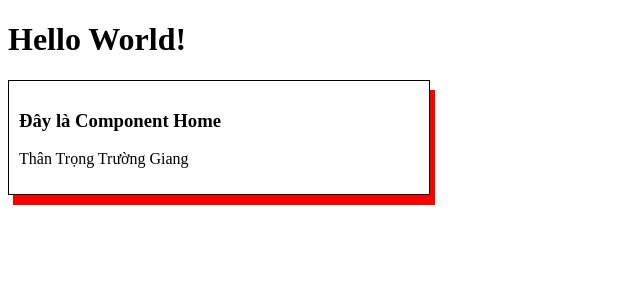
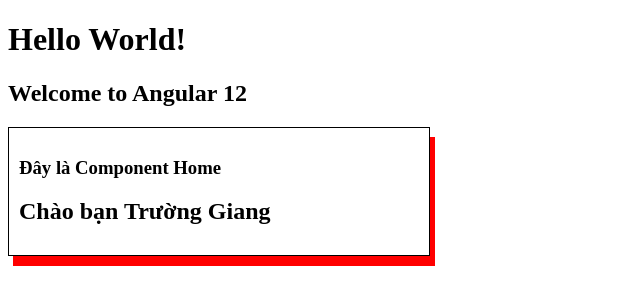
Before and after one commit to tyangk1/Angular12, an Angular app: page / in a window 1280 px wide. Shown: the top 304 px of the page, without its empty margins (0-640 px from the left). Built offline with nearby package versions, Linux system fonts and the light colour scheme.

Commit message:
Data Binding

```diff
--- a/src/app/app.component.html
+++ b/src/app/app.component.html
@@ -1,2 +1,3 @@
 <h1>Hello World!</h1>
+<h2>Welcome to Angular 12</h2>
 <app-home></app-home>
--- a/src/app/home/home.component.html
+++ b/src/app/home/home.component.html
@@ -1,4 +1,4 @@
 <div class="test">
-<h3>Đây là Component Home</h3>
-<p>Thân Trọng Trường Giang</p>
+  <h3>Đây là Component Home</h3>
+  <h2>Chào bạn {{name}}</h2>
 </div>
--- a/src/app/home/home.component.ts
+++ b/src/app/home/home.component.ts
@@ -7,6 +7,8 @@ import { Component, OnInit } from '@angular/core';
 })
 export class HomeComponent implements OnInit {
 
+  public name= 'Trường Giang';
+
   constructor() { }
 
   ngOnInit(): void {
```
